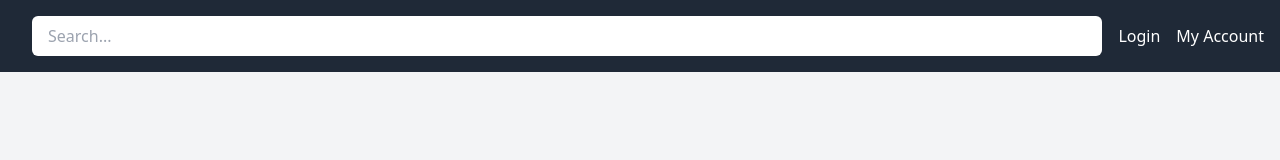
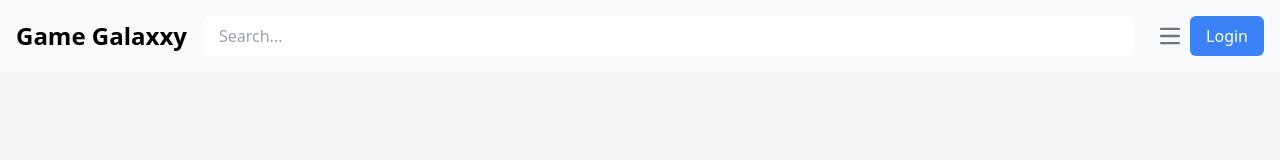
Before and after one commit to TheKyleKirby/GAME-GALAXXY, a React (Vite) app in the folder client/: page /profile in a window 1280 px wide. Shown: the top 160 px of the page. Built offline with nearby package versions, Linux system fonts and the light colour scheme.

Commit message:
Updated nav bar with working hamburger menu

```diff
--- a/client/src/pages/Navbar.jsx
+++ b/client/src/pages/Navbar.jsx
@@ -1,4 +1,3 @@
-// eslint-disable-next-line no-unused-vars
 import React, { useState } from 'react';
 
 const Navbar = () => {
@@ -19,43 +18,49 @@ const Navbar = () => {
     };
 
     return (
-        <nav className="bg-gray-800 p-4">
-            <div className="container mx-auto flex items-center justify-between">
-                {/* Hamburger Menu */}
-                <div className="flex items-center">
-                    <button onClick={toggleMenu} className="text-white focus:outline-none md:hidden">
-                        <svg className="w-6 h-6" fill="none" stroke="currentColor" viewBox="0 0 24 24" xmlns="http://www.w3.org/2000/svg">
-                            <path strokeLinecap="round" strokeLinejoin="round" strokeWidth="2" d="M4 6h16M4 12h16m-7 6h7"></path>
+        <>
+            <nav className="border-gray-200 bg-gray-50 dark:bg-gray-800 dark:border-gray-700">
+                <div className="max-w-screen-xl flex flex-wrap items-center justify-between mx-auto p-4">
+                    <a href="#" className="flex items-center space-x-3 rtl:space-x-reverse">
+                        <span className="self-center text-2xl font-semibold whitespace-nowrap dark:text-white">Game Galaxxy</span>
+                    </a>
+                    <div className="flex-1 mx-4">
+                        <input type="text" placeholder="Search..." className="w-full px-4 py-2 rounded-md focus:outline-none focus:ring-2 focus:ring-blue-500" />
+                    </div>
+                    <button
+                        onClick={toggleMenu}
+                        type="button"
+                        className="inline-flex items-center justify-center p-2 w-10 h-10 text-sm text-gray-500 rounded-lg hover:bg-gray-100 focus:outline-none focus:ring-2 focus:ring-gray-200 dark:text-gray-400 dark:hover:bg-gray-700 dark:focus:ring-gray-600"
+                        aria-controls="navbar-hamburger"
+                        aria-expanded={isMenuOpen}
+                    >
+                        <span className="sr-only">Open main menu</span>
+                        <svg className="w-5 h-5" aria-hidden="true" xmlns="http://www.w3.org/2000/svg" fill="none" viewBox="0 0 17 14">
+                            <path stroke="currentColor" strokeLinecap="round" strokeLinejoin="round" strokeWidth="2" d="M1 1h15M1 7h15M1 13h15" />
                         </svg>
                     </button>
+                    <button onClick={toggleLoginModal} className="text-white bg-blue-500 px-4 py-2 rounded-md">Login</button>
                 </div>
-
-                {/* Search Bar */}
-                <div className="flex-1 mx-4">
-                    <input type="text" placeholder="Search..." className="w-full px-4 py-2 rounded-md focus:outline-none focus:ring-2 focus:ring-blue-500" />
-                </div>
-
-                {/* Login and My Account Buttons */}
-                <div className="hidden md:flex items-center space-x-4">
-                    <button onClick={toggleLoginModal} className="text-white">Login</button>
-                    <button className="text-white">My Account</button>
-                </div>
-            </div>
-
-            {/* Hamburger Menu Items */}
-            {isMenuOpen && (
-                <div className="md:hidden bg-gray-800 text-white p-4">
-                    <ul>
-                        <li className="py-2"><a href="#">Sign up</a></li>
-                        <li className="py-2"><a href="#">Login</a></li>
-                        <li className="py-2"><a href="#">Logout</a></li>
-                        <li className="py-2"><a href="#">Dashboard</a></li>
-                        <li className="py-2"><a href="#">Create New Guide</a></li>
-                        <li className="py-2"><a href="#">Trending Guides</a></li>
-                        <li className="py-2"><a href="#">About Us</a></li>
+                <div className={`${isMenuOpen ? 'block' : 'hidden'} w-full`} id="navbar-hamburger">
+                    <ul className="flex flex-col font-medium mt-4 rounded-lg bg-gray-50 dark:bg-gray-800 dark:border-gray-700">
+                        <li>
+                            <a href="./" className="block py-2 px-3 text-white bg-blue-700 rounded dark:bg-blue-600" aria-current="page">Home</a>
+                        </li>
+                        <li>
+                            <a href="./Profile" className="block py-2 px-3 text-gray-900 rounded hover:bg-gray-100 dark:text-gray-400 dark:hover:bg-gray-700 dark:hover:text-white">Profile</a>
+                        </li>
+                        <li>
+                            <a href="./Results" className="block py-2 px-3 text-gray-900 rounded hover:bg-gray-100 dark:text-gray-400 md:dark:hover:text-white dark:hover:bg-gray-700 dark:hover:text-white">Results</a>
+                        </li>
+                        <li>
+                            <a href="./Blog.jsx" className="block py-2 px-3 text-gray-900 rounded hover:bg-gray-100 dark:text-gray-400 dark:hover:bg-gray-700 dark:hover:text-white">Blog</a>
+                        </li>
+                        <li>
+                            <a href="./Tutorial" className="block py-2 px-3 text-gray-900 rounded hover:bg-gray-100 dark:text-gray-400 dark:hover:bg-gray-700 dark:hover:text-white">Game Tutorials</a>
+                        </li>
                     </ul>
                 </div>
-            )}
+            </nav>
 
             {/* Login Modal */}
             {isLoginModalOpen && (
@@ -68,7 +73,7 @@ const Navbar = () => {
                         <input type="text" placeholder="Username" className="w-full px-4 py-2 mb-4 border rounded-md focus:outline-none focus:ring-2 focus:ring-blue-500" />
                         <input type="password" placeholder="Password" className="w-full px-4 py-2 mb-4 border rounded-md focus:outline-none focus:ring-2 focus:ring-blue-500" />
                         <div className="flex justify-between items-center">
-                            <button onClick={() => { toggleLoginModal(); toggleSignUpModal(); }} className="text-blue-500">Sign Up</button>
+                            <button onClick={toggleSignUpModal} className="text-blue-500">Sign Up</button>
                             <button onClick={toggleLoginModal} className="bg-blue-500 text-white px-4 py-2 rounded-md">Login</button>
                         </div>
                     </div>
@@ -84,15 +89,16 @@ const Navbar = () => {
                         </button>
                         <h2 className="text-xl mb-4">Sign Up</h2>
                         <input type="text" placeholder="Username" className="w-full px-4 py-2 mb-4 border rounded-md focus:outline-none focus:ring-2 focus:ring-blue-500" />
+                        <input type="email" placeholder="Email" className="w-full px-4 py-2 mb-4 border rounded-md focus:outline-none focus:ring-2 focus:ring-blue-500" />
                         <input type="password" placeholder="Password" className="w-full px-4 py-2 mb-4 border rounded-md focus:outline-none focus:ring-2 focus:ring-blue-500" />
-                        <input type="email" placeholder="Email" className="w-full px-4 py-2 mb-4 border rounded-md focus:outline-none focus:ring-2 focus:ring-blue-500" />
-                        <div className="flex justify-end items-center">
+                        <div className="flex justify-between items-center">
+                            <button onClick={toggleLoginModal} className="text-blue-500">Login</button>
                             <button onClick={toggleSignUpModal} className="bg-blue-500 text-white px-4 py-2 rounded-md">Sign Up</button>
                         </div>
                     </div>
                 </div>
             )}
-        </nav>
+        </>
     );
 };
 
```
